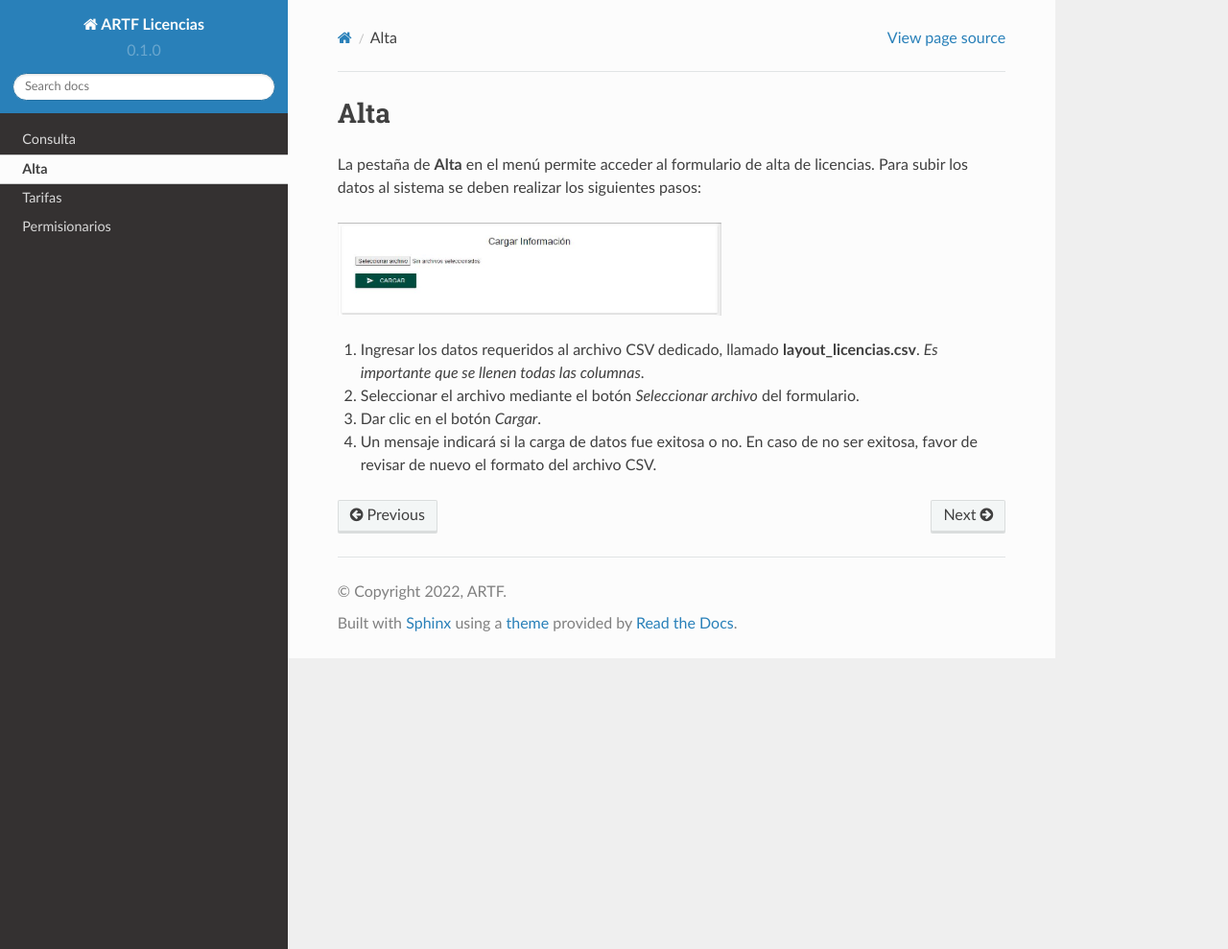
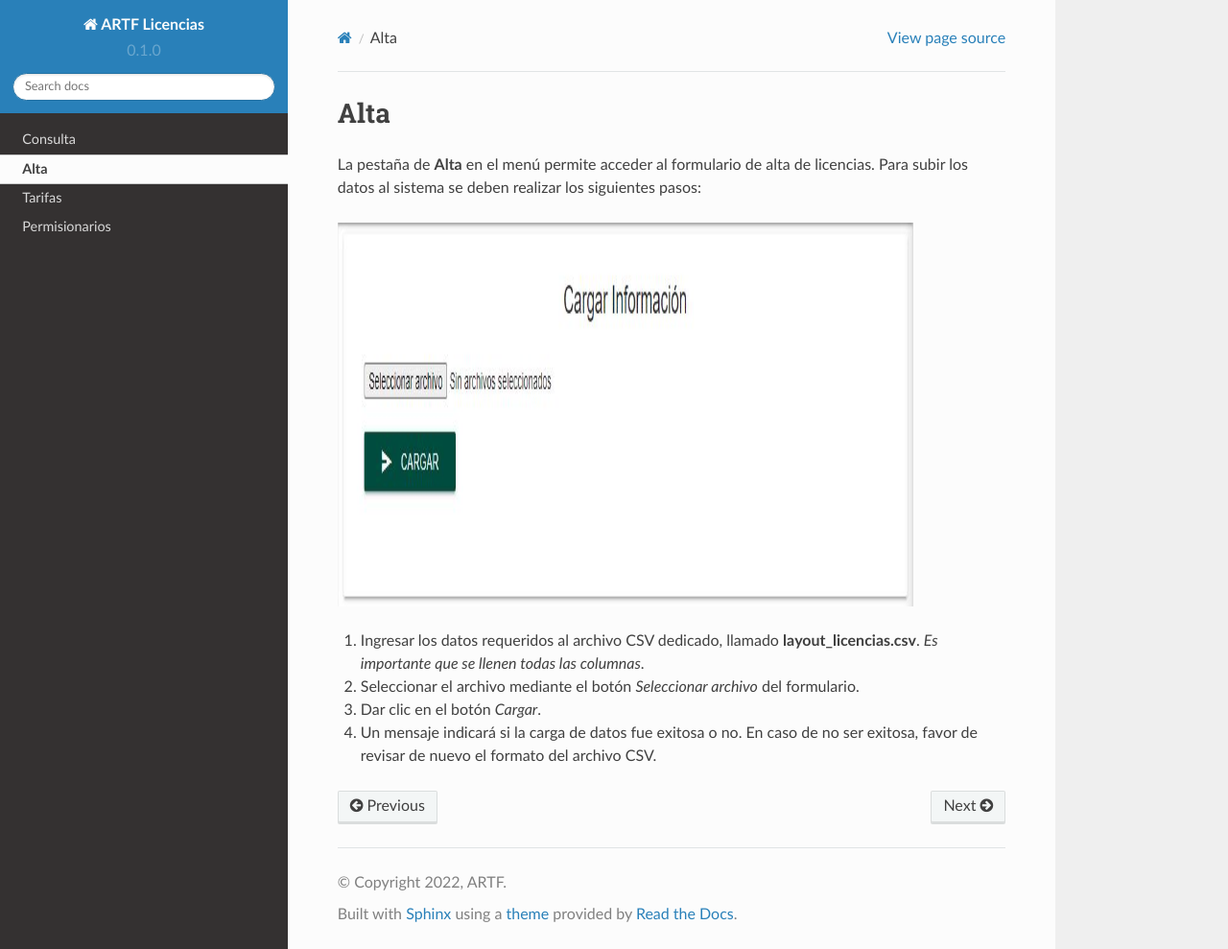
Before and after one commit to kiwi2299/artf_docs, a Sphinx documentation site: the page built from docs/source/alta.rst, in a window 1280 px wide and 989 px high. Shown: the whole window at 96% size. Built offline with Sphinx 7.4.7 and the Read the Docs theme 2.0.0, drawn with Linux system fonts in a browser that asks for light colours.

Commit message:
Update alta.rst

```diff
--- a/docs/source/alta.rst
+++ b/docs/source/alta.rst
@@ -5,7 +5,8 @@ La pestaña de **Alta** en el menú permite acceder al formulario de alta de lic
 
 .. image:: images/carga_licencias.JPG
   :alt: Formulario de carga de licencias
-  :width: 400
+  :width: 600
+  :height: 400
 
 
 
```
